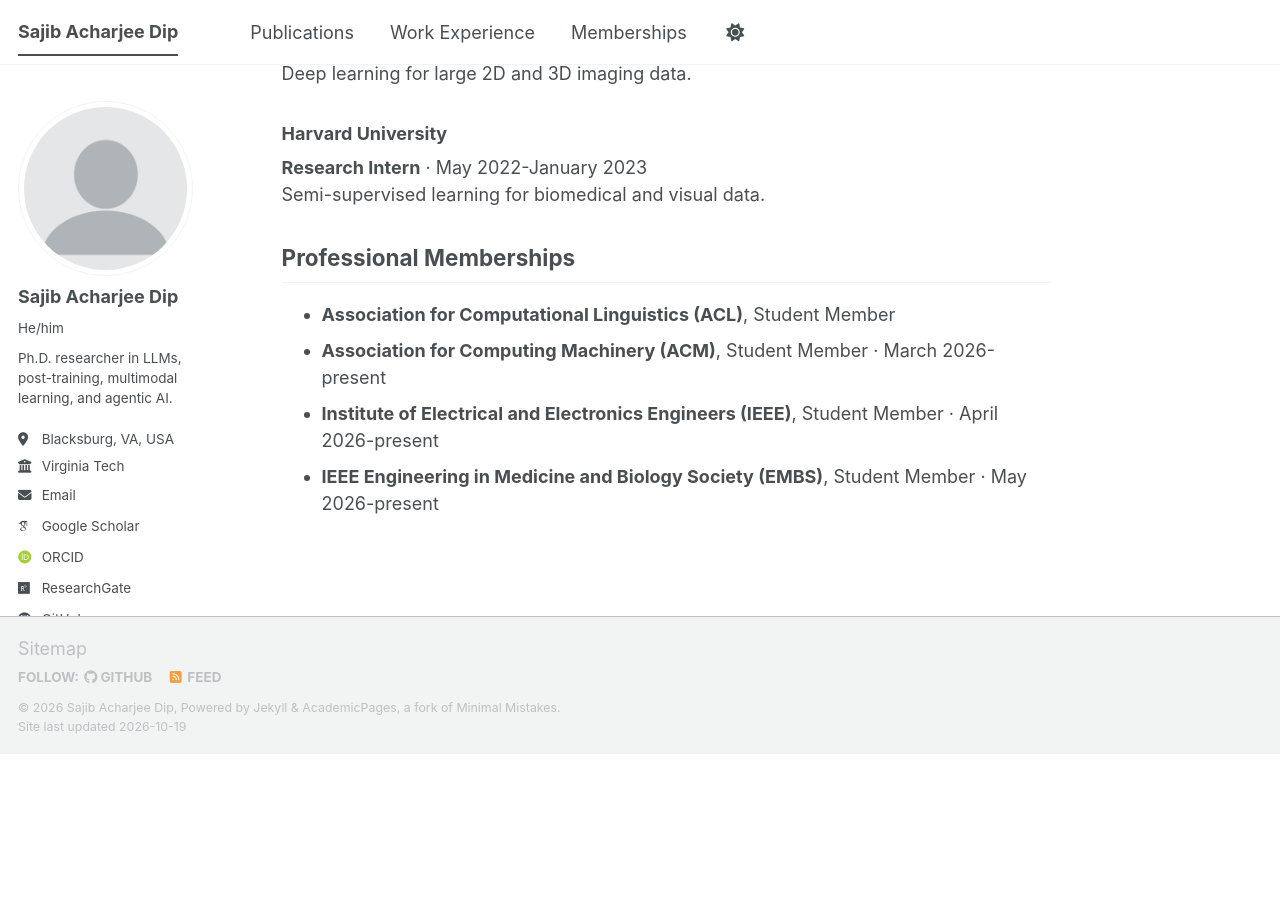
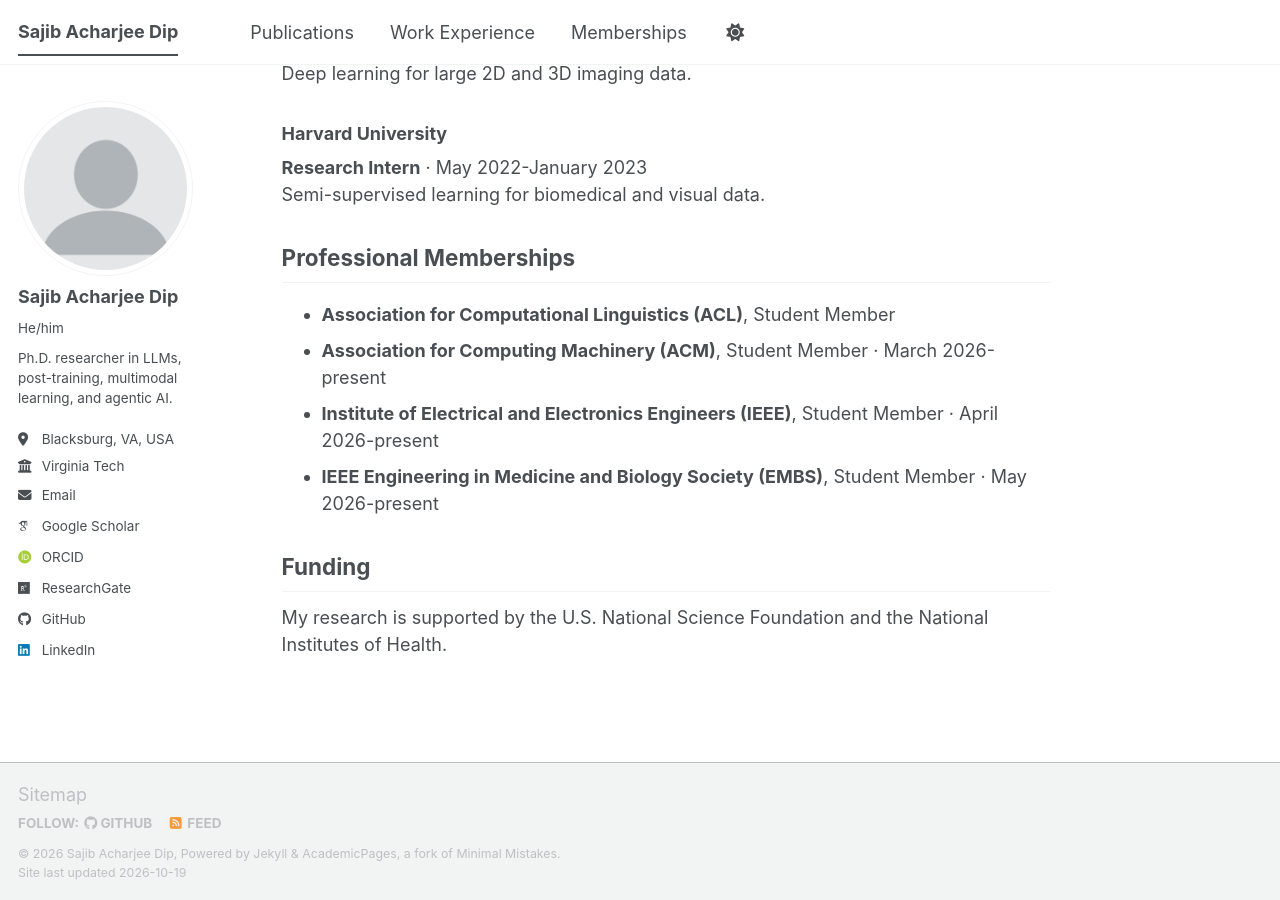
Before and after one commit to Sajib-006/Sajib-006.github.io, a Jekyll site: the page built from _pages/about.md, in a window 1280 px wide and 900 px high, scrolled down 3008 px. Built offline with Jekyll 4.4.1, drawn with Linux system fonts in a browser that asks for light colours; some web fonts are replaced; a script bundle is joined from its source files by our own code; library files that are not in the unit come from our copies; before the commit the page ends 3762 px from its top, so only the background shows below that.

Commit message:
Add short funding line to home page

```diff
--- a/_pages/about.md
+++ b/_pages/about.md
@@ -41,3 +41,7 @@ redirect_from:
 ## Professional Memberships
 
 {% capture mem %}{% include memberships-list.md %}{% endcapture %}{{ mem | markdownify }}
+
+## Funding
+
+My research is supported by the U.S. National Science Foundation and the National Institutes of Health.
```
